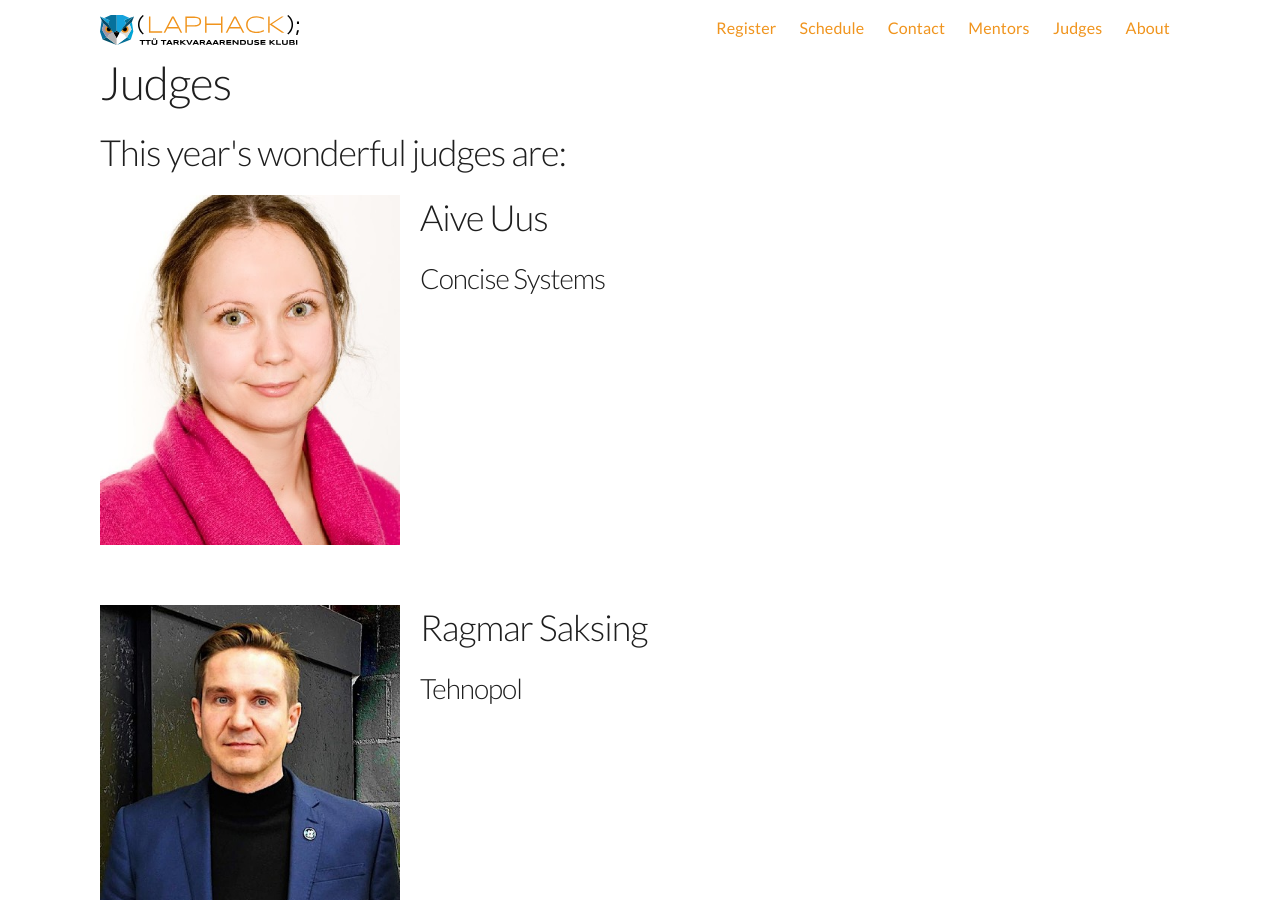
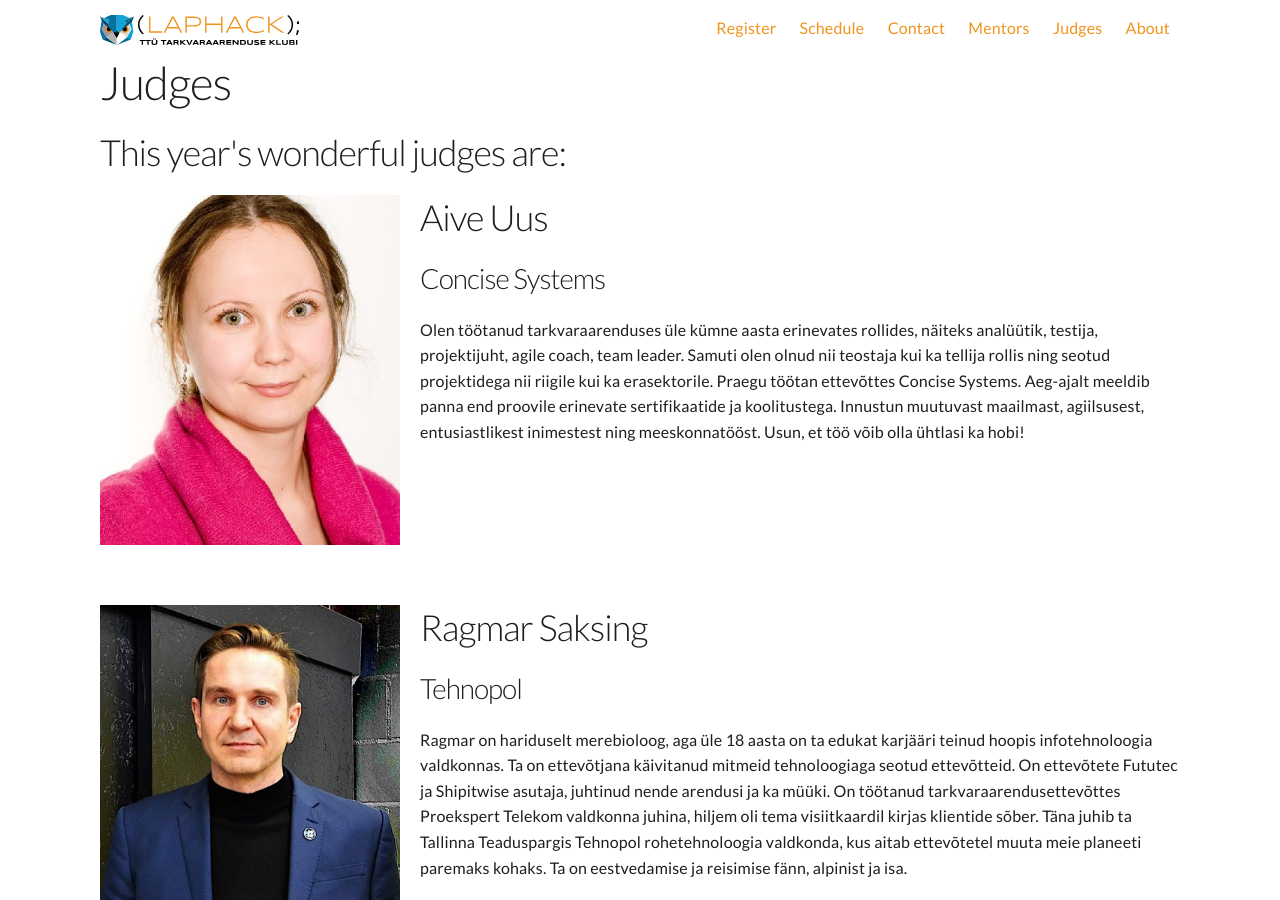
Before and after one commit to Lapikud/laphack.eu, a Jekyll site: the page built from judges.html, in a window 1280 px wide and 900 px high. Built offline with Jekyll 4.4.1, drawn with Linux system fonts in a browser that asks for light colours; nearby versions of some CDN libraries; some of the changed text lies outside the part shown.

Commit message:
add judges descriptions

```diff
--- a/_data/judges.yml
+++ b/_data/judges.yml
@@ -6,12 +6,25 @@
 - name: Aive Uus
   photo: aive_uus
   type: Concise Systems
-  about:
+  about: >
+    Olen töötanud tarkvaraarenduses üle kümne aasta erinevates rollides, näiteks analüütik, testija, projektijuht,
+    agile coach, team leader. Samuti olen olnud nii teostaja kui ka tellija rollis ning seotud
+    projektidega nii riigile kui ka erasektorile. Praegu töötan ettevõttes Concise Systems.
+    Aeg-ajalt meeldib panna end proovile erinevate sertifikaatide ja koolitustega.
+    Innustun muutuvast maailmast, agiilsusest, entusiastlikest inimestest ning meeskonnatööst.
+    Usun, et töö võib olla ühtlasi ka hobi!
 
 - name: Ragmar Saksing
   photo: ragmar_saksing
   type: Tehnopol
-  about:
+  about: >
+    Ragmar on hariduselt merebioloog, aga üle 18 aasta on ta edukat karjääri teinud hoopis infotehnoloogia valdkonnas.
+    Ta on ettevõtjana käivitanud mitmeid tehnoloogiaga seotud ettevõtteid.
+    On ettevõtete Fututec ja Shipitwise asutaja, juhtinud nende arendusi ja ka müüki.
+    On töötanud tarkvaraarendusettevõttes Proekspert Telekom valdkonna juhina,
+    hiljem oli tema visiitkaardil kirjas klientide sõber. Täna juhib ta Tallinna Teaduspargis Tehnopol
+    rohetehnoloogia valdkonda, kus aitab ettevõtetel muuta meie planeeti paremaks kohaks.
+    Ta on eestvedamise ja reisimise fänn, alpinist ja isa.
 
 - name: Mari-Liis Oldja
   photo: mari_liis_oldja
@@ -41,7 +54,15 @@
 - name: Urmas Eero
   photo: urmas_eero
   type: Aiotex
-  about:
+  about: >
+    Olen Sammy, vahest kutsutakse ka Urmas Eero’ks.
+    Tänased töökohad on:
+    Aiotex  - CEO ja Founder ( tegeleme riist ja tarkvara arendusega ning klientidele erilahenduste pakkumisega)
+    Telia - IoT Arhitekt ( põhiliselt tegelen targa linna arhitektuuri ja IoT lahenduste välja töötamisega,
+    n.t. tööstuste digitaliseerimine ).
+    Enne Aiotex’i loomist töötasin pikka aega Skype’s ( ~11a ), Eesti Energias ja TV3’s ..
+    Teemad milles suudan kõige paremini teamidele tuge pakkuda:  süsteemide ja teenuste arhitektuur,
+    seadmete ja süsteemide integratsioon, riistvara disain, tehnoloogiate valik …
 
 - name: Tõnis Lind
   photo: tonis_lind
```
